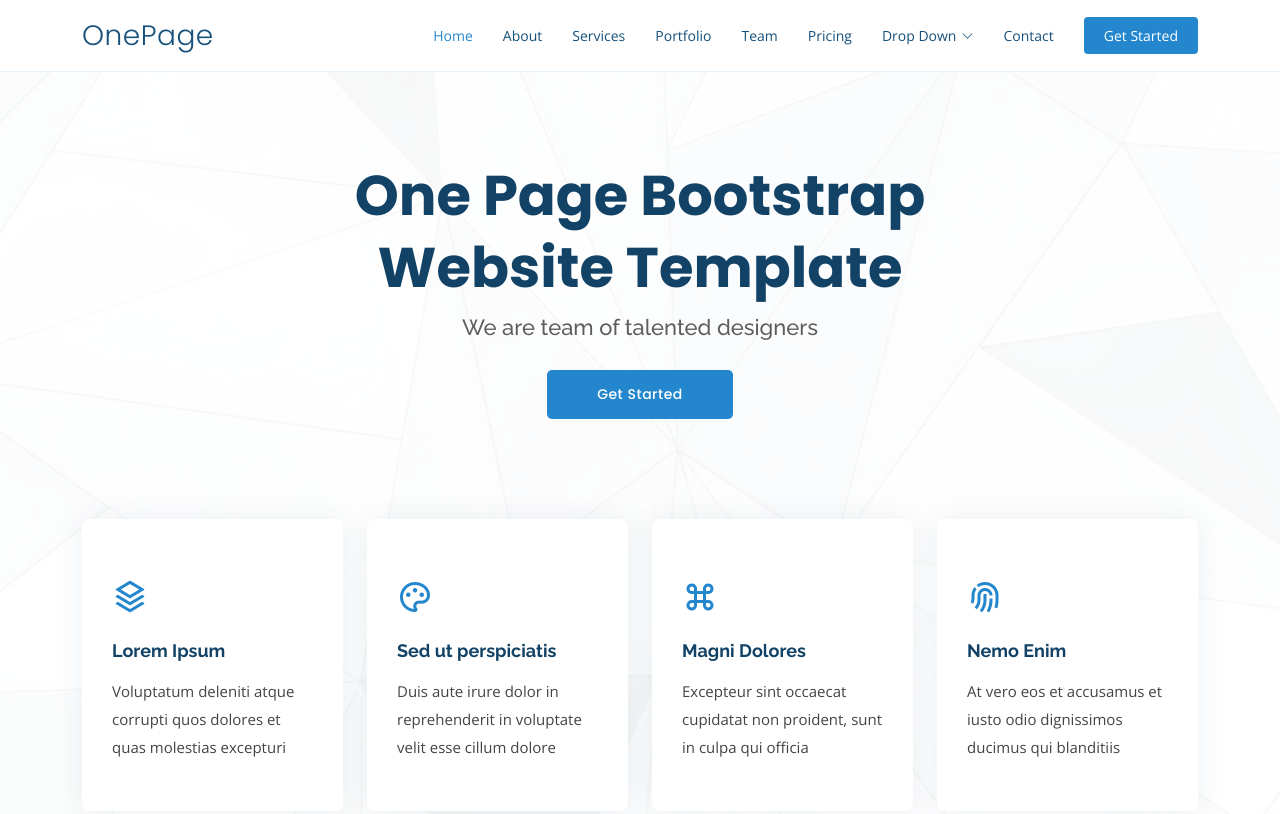
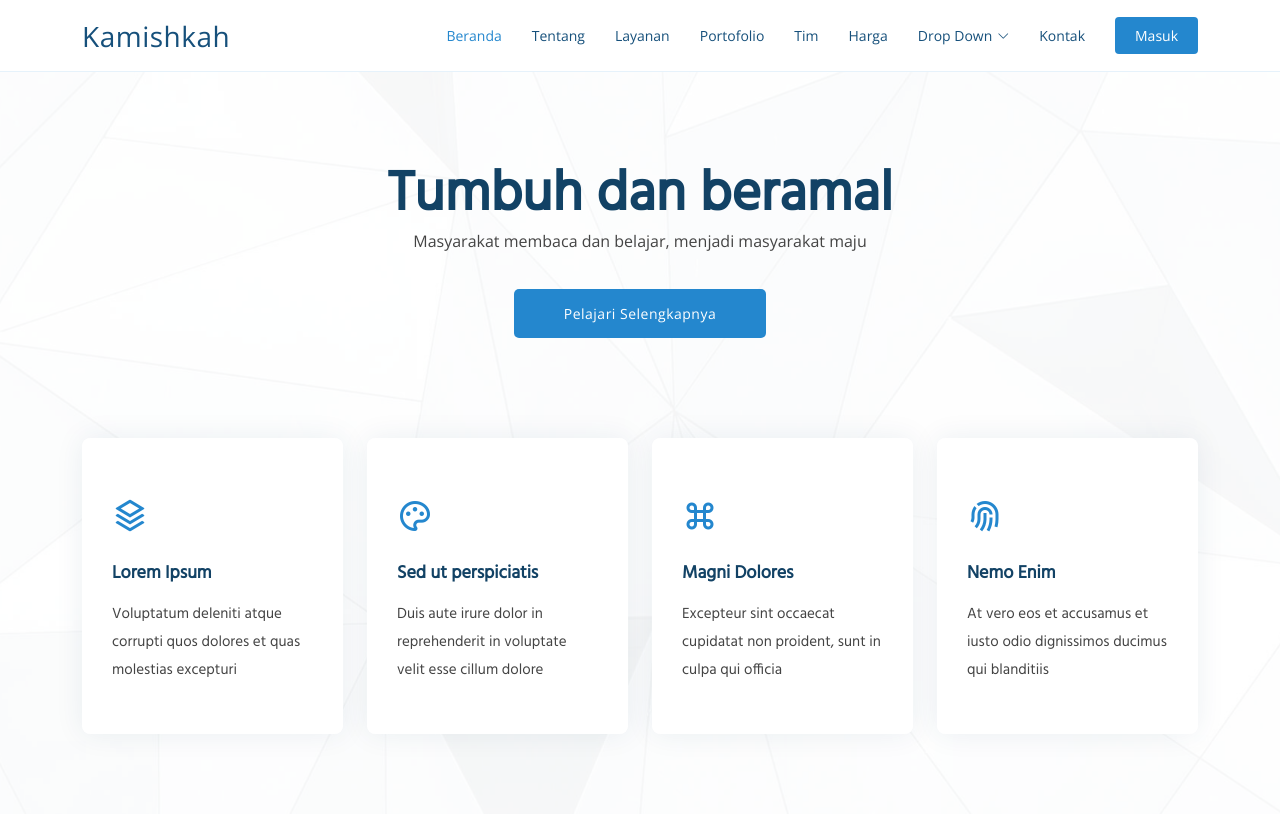
Before and after one commit to saehfulamri/kamishkah, a plain HTML site: page index.html in a window 1280 px wide. Shown: the top 814 px of the page. Drawn offline with nearby package versions, Linux system fonts and the light colour scheme.

Commit message:
second commit

```diff
--- a/assets/css/style.css
+++ b/assets/css/style.css
@@ -9,7 +9,7 @@
 # General
 --------------------------------------------------------------*/
 body {
-  font-family: "Open Sans", sans-serif;
+  font-family: "Hind", sans-serif;
   color: #444444;
 }
 
@@ -23,8 +23,12 @@ a:hover {
   text-decoration: none;
 }
 
-h1, h2, h3, h4, h5, h6 {
-  font-family: "Raleway", sans-serif;
+h1, h2, h3, h4, h5 {
+  font-family: "Hind", sans-serif;
+}
+
+h6 {
+  font-family: "Open Sans";
 }
 
 /*--------------------------------------------------------------
@@ -130,9 +134,9 @@ h1, h2, h3, h4, h5, h6 {
   margin: 0;
   padding: 0;
   line-height: 1;
-  font-weight: 300;
+  font-weight: 1300;
   letter-spacing: 0.5px;
-  font-family: "Poppins", sans-serif;
+  font-family: "Open Sans", sans-serif;
 }
 #header .logo a {
   color: #16507b;
@@ -154,6 +158,7 @@ h1, h2, h3, h4, h5, h6 {
 */
 .navbar {
   padding: 0;
+  font-family: 'Open Sans';
 }
 .navbar ul {
   margin: 0;
@@ -366,7 +371,7 @@ h1, h2, h3, h4, h5, h6 {
   font-weight: 700;
   line-height: 72px;
   color: #124265;
-  font-family: "Poppins", sans-serif;
+  font-family: "Hind", sans-serif;
 }
 #hero h2 {
   color: #5e5e5e;
@@ -374,7 +379,7 @@ h1, h2, h3, h4, h5, h6 {
   font-size: 22px;
 }
 #hero .btn-get-started {
-  font-family: "Poppins", sans-serif;
+  font-family: "Open Sans", sans-serif;
   font-weight: 500;
   font-size: 14px;
   letter-spacing: 0.5px;
@@ -515,7 +520,7 @@ section {
   margin-bottom: 0;
 }
 .about .content .btn-learn-more {
-  font-family: "Raleway", sans-serif;
+  font-family: "Open Sans", sans-serif;
   font-weight: 600;
   font-size: 14px;
   letter-spacing: 1px;
@@ -557,7 +562,7 @@ section {
 }
 .counts .count-box p {
   padding: 8px 0 0 0;
-  font-family: "Raleway", sans-serif;
+  font-family: "Open Sans", sans-serif;
   font-weight: 600;
   font-size: 14px;
   color: #1e6ca6;
@@ -908,7 +913,7 @@ section {
   color: #fff;
 }
 .cta .cta-btn {
-  font-family: "Raleway", sans-serif;
+  font-family: "Open Sans", sans-serif;
   font-weight: 600;
   font-size: 14px;
   letter-spacing: 1px;
@@ -1247,7 +1252,7 @@ section {
   transition: none;
   font-size: 14px;
   font-weight: 400;
-  font-family: "Raleway", sans-serif;
+  font-family: "Open Sans", sans-serif;
   font-weight: 600;
   transition: 0.3s;
   border: 2px solid #2487ce;
@@ -1297,7 +1302,7 @@ section {
 .faq .faq-list a {
   display: block;
   position: relative;
-  font-family: "Poppins", sans-serif;
+  font-family: "Hind", sans-serif;
   font-size: 16px;
   line-height: 24px;
   font-weight: 500;
@@ -1544,7 +1549,7 @@ section {
   font-size: 14px;
   line-height: 24px;
   margin-bottom: 0;
-  font-family: "Raleway", sans-serif;
+  font-family: "Open Sans", sans-serif;
   color: #777777;
 }
 #footer .footer-top h4 {
--- a/index.html
+++ b/index.html
@@ -5,7 +5,7 @@
   <meta charset="utf-8">
   <meta content="width=device-width, initial-scale=1.0" name="viewport">
 
-  <title>OnePage Bootstrap Template - Index</title>
+  <title>Kamishkah - Tumbuh dan beramal</title>
   <meta content="" name="description">
   <meta content="" name="keywords">
 
@@ -15,6 +15,8 @@
 
   <!-- Google Fonts -->
   <link href="https://fonts.googleapis.com/css?family=Open+Sans:300,300i,400,400i,600,600i,700,700i|Raleway:300,300i,400,400i,500,500i,600,600i,700,700i|Poppins:300,300i,400,400i,500,500i,600,600i,700,700i" rel="stylesheet">
+  <link href="https://fonts.googleapis.com/css2?family=Hind&family=Work+Sans&display=swap" rel="stylesheet">
+  <link href="https://fonts.googleapis.com/css2?family=Open+Sans:ital,wght@1,700&display=swap" rel="stylesheet">
 
   <!-- Vendor CSS Files -->
   <link href="assets/vendor/aos/aos.css" rel="stylesheet">
@@ -42,18 +44,18 @@
   <header id="header" class="fixed-top">
     <div class="container d-flex align-items-center justify-content-between">
 
-      <h1 class="logo"><a href="index.html">OnePage</a></h1>
+      <h1 class="logo"><a href="index.html">Kamishkah</a></h1>
       <!-- Uncomment below if you prefer to use an image logo -->
       <!-- <a href="index.html" class="logo"><img src="assets/img/logo.png" alt="" class="img-fluid"></a>-->
 
       <nav id="navbar" class="navbar">
         <ul>
-          <li><a class="nav-link scrollto active" href="#hero">Home</a></li>
-          <li><a class="nav-link scrollto" href="#about">About</a></li>
-          <li><a class="nav-link scrollto" href="#services">Services</a></li>
-          <li><a class="nav-link scrollto o" href="#portfolio">Portfolio</a></li>
-          <li><a class="nav-link scrollto" href="#team">Team</a></li>
-          <li><a class="nav-link scrollto" href="#pricing">Pricing</a></li>
+          <li><a class="nav-link scrollto active" href="#hero">Beranda</a></li>
+          <li><a class="nav-link scrollto" href="#about">Tentang</a></li>
+          <li><a class="nav-link scrollto" href="#services">Layanan</a></li>
+          <li><a class="nav-link scrollto o" href="#portfolio">Portofolio</a></li>
+          <li><a class="nav-link scrollto" href="#team">Tim</a></li>
+          <li><a class="nav-link scrollto" href="#pricing">Harga</a></li>
           <li class="dropdown"><a href="#"><span>Drop Down</span> <i class="bi bi-chevron-down"></i></a>
             <ul>
               <li><a href="#">Drop Down 1</a></li>
@@ -71,8 +73,8 @@
               <li><a href="#">Drop Down 4</a></li>
             </ul>
           </li>
-          <li><a class="nav-link scrollto" href="#contact">Contact</a></li>
-          <li><a class="getstarted scrollto" href="#about">Get Started</a></li>
+          <li><a class="nav-link scrollto" href="#contact">Kontak</a></li>
+          <li><a class="getstarted scrollto" href="#about">Masuk</a></li>
         </ul>
         <i class="bi bi-list mobile-nav-toggle"></i>
       </nav><!-- .navbar -->
@@ -85,12 +87,12 @@
     <div class="container position-relative" data-aos="fade-up" data-aos-delay="100">
       <div class="row justify-content-center">
         <div class="col-xl-7 col-lg-9 text-center">
-          <h1>One Page Bootstrap Website Template</h1>
-          <h2>We are team of talented designers</h2>
+          <h1>Tumbuh dan beramal</h1>
+          <h6>Masyarakat membaca dan belajar, menjadi masyarakat maju</h6>
         </div>
       </div>
       <div class="text-center">
-        <a href="#about" class="btn-get-started scrollto">Get Started</a>
+        <a href="#about" class="btn-get-started scrollto">Pelajari Selengkapnya</a>
       </div>
 
       <div class="row icon-boxes">
@@ -364,7 +366,7 @@
       <div class="container" data-aos="fade-up">
 
         <div class="section-title">
-          <h2>Sevices</h2>
+          <h2>Services</h2>
           <p>Magnam dolores commodi suscipit. Necessitatibus eius consequatur ex aliquid fuga eum quidem. Sit sint consectetur velit. Quisquam quos quisquam cupiditate. Et nemo qui impedit suscipit alias ea. Quia fugiat sit in iste officiis commodi quidem hic quas.</p>
         </div>
 
@@ -876,10 +878,10 @@
 
             <form action="forms/contact.php" method="post" role="form" class="php-email-form">
               <div class="row">
-                <div class="col-md-6 form-group">
+                <div class="col-md-6 form-group mt-3">
                   <input type="text" name="name" class="form-control" id="name" placeholder="Your Name" required>
                 </div>
-                <div class="col-md-6 form-group mt-3 mt-md-3">
+                <div class="col-md-6 form-group mt-3">
                   <input type="email" class="form-control" name="email" id="email" placeholder="Your Email" required>
                 </div>
               </div>
@@ -914,7 +916,7 @@
         <div class="row">
 
           <div class="col-lg-3 col-md-6 footer-contact">
-            <h3>OnePage</h3>
+            <h3>Kamishkah</h3>
             <p>
               A108 Adam Street <br>
               New York, NY 535022<br>
@@ -962,7 +964,7 @@
 
       <div class="me-md-auto text-center text-md-start">
         <div class="copyright">
-          &copy; Copyright <strong><span>OnePage</span></strong>. All Rights Reserved
+          &copy; Copyright <strong><span>Kamishkah</span></strong>. All Rights Reserved
         </div>
         <div class="credits">
           <!-- All the links in the footer should remain intact. -->
```
